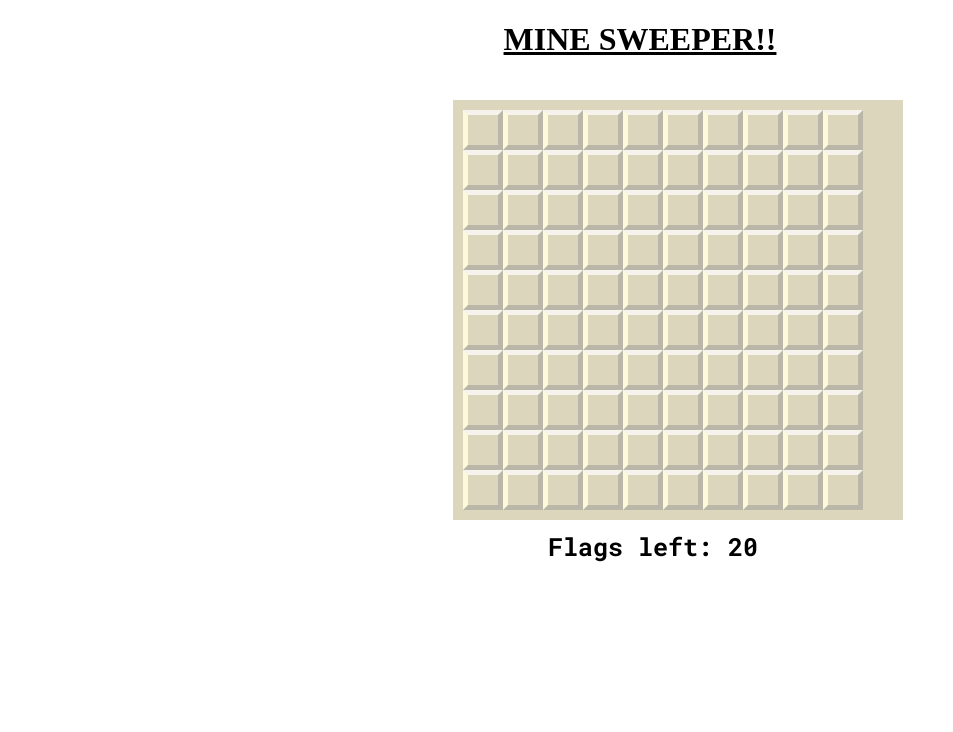
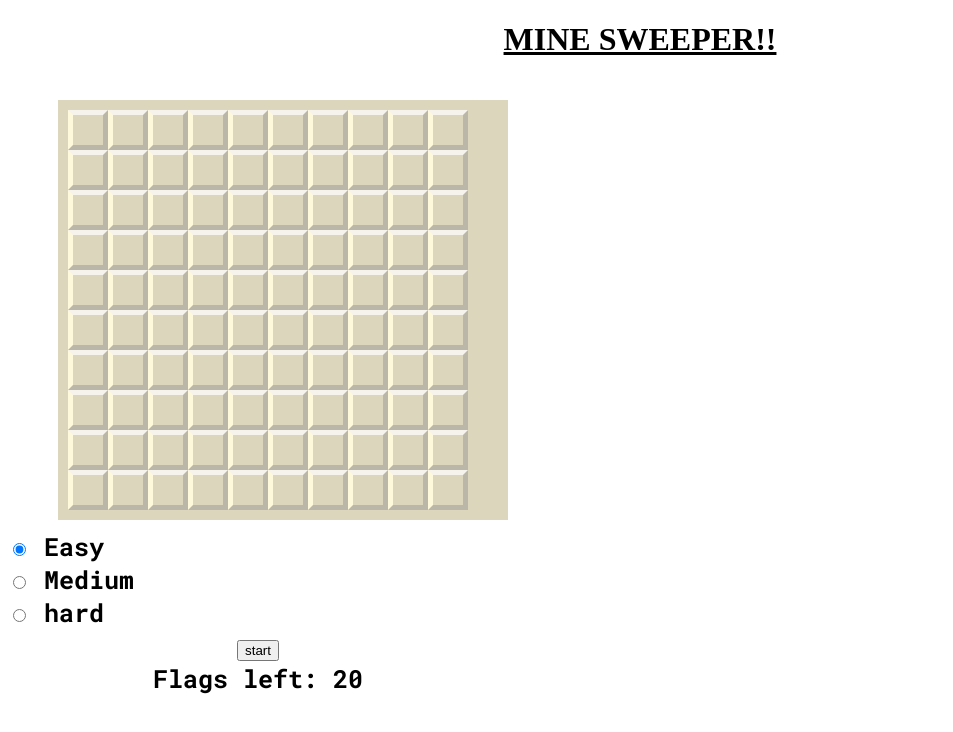
Before and after one commit to RavitShoval2/mine-sweeper, a plain HTML site: page index.html in a window 1280 px wide. Shown: the whole page, without its empty margins (0-953 px from the left). Drawn offline with Linux system fonts and the light colour scheme; files that its build step writes are made by us from their sources; files whose address does not match are found by name.

Commit message:
optional-delivery

```diff
--- a/board.js
+++ b/board.js
@@ -1,18 +1,41 @@
 'use strict'
+//add a timer button to start on the first click
+// //support 3 difficulties: 4X4 (2 mines), 8X8(12 mines) 12X12 (30 mines)
+// • Normal
+// • Sad & Dead – LOSE (stepped on a mine)
+// • Sunglasses – WIN
+// • Clicking the smiley should reset the game
+//add a hint- the cell and its neighbors are revealed for a second, and the clicked hint disappears.
+
 document.addEventListener('DOMContentLoaded', () => {
     const grid = document.querySelector('.grid')
     grid.innerHTML = "";
     const flagsLeft = document.querySelector('#flags-left')
     const result = document.querySelector('#result')
-    var width = 10
-    var bombAmount = 20
+    const radio_btn = document.querySelectorAll('.radio-btn');
+    radio_btn[0].checked = true;
+    const difficulty_btn = document.querySelector('.difficulty-btn');
+
+    var width = 10;
+    var bombAmount = 20;
     var flags = 0;
     var squares = []
     var isGameOver = false
     var life = 3;
 
+    difficulty_btn.addEventListener('click', () => {
+        for(let i = 0; i < radio_btn.length; i++) {
+          if(radio_btn[i].checked) {
+            width = parseInt(radio_btn[i].value)
+          }
+        }
+        createBoard()
+      })
+
     function createBoard() {
         grid.innerHTML = "";
+        grid.style.gridTemplateColumns = `repeat(${width}, 1unit)`
+        grid.style.gridTemplateRows = `repeat(${width}, 1unit)`
         isGameOver = false
         result.innerHTML = "";
         squares = [];
@@ -34,14 +57,11 @@ document.addEventListener('DOMContentLoaded', () => {
                 click(square)
             })
 
-            //cntrl and left click
             square.oncontextmenu = function (e) {
                 e.preventDefault()
                 addFlag(square)
             }
         }
-
-        //add numbers
         for (var i = 0; i < squares.length; i++) {
             var total = 0
             const isLeftEdge = (i % width === 0)
--- a/index.html
+++ b/index.html
@@ -12,11 +12,24 @@
   MINE SWEEPER!!</u>
 </h1>
 
-  <div class="container" style="
-    margin-left: 395px;">
-    <div class="grid"></div>
-    <div>Flags left: <span id='flags-left'></span></div>
-    <div id="result"></div>
+  <div class="container">
+    <div class="wrapper">
+      <div class="grid"></div>
+      <div class="game-mode">
+        <div class="radio-btn-wrapper">
+          <input type="radio" id="8-field" name="field" value="8" class="radio-btn">
+          <label for="Male">Easy</label><br>
+          <input type="radio" id="10-field" name="field" value="10" class="radio-btn">
+          <label for="female">Medium</label><br>
+          <input type="radio" id="12-field" name="field" value="12" class="radio-btn">
+          <label for="other">hard</label>
+        </div>
+        <button class="difficulty-btn">start</button>
+      </div>
+    </div>
+    <div class="flag">Flags left: <span id="flags-left"></span> </div>
+    <div id="result">
+  </div>
 </div>
 </body>
 </html>
--- a/main.css
+++ b/main.css
@@ -29,6 +29,10 @@
     border-color: #f5f3eb #bab7a9 #bab7a9 #fff9db;
     box-sizing: border-box;
   }
+
+.radio-btn-wrapper {
+  text-align: left;
+}
 
   .checked {
     height: 40px;
```
